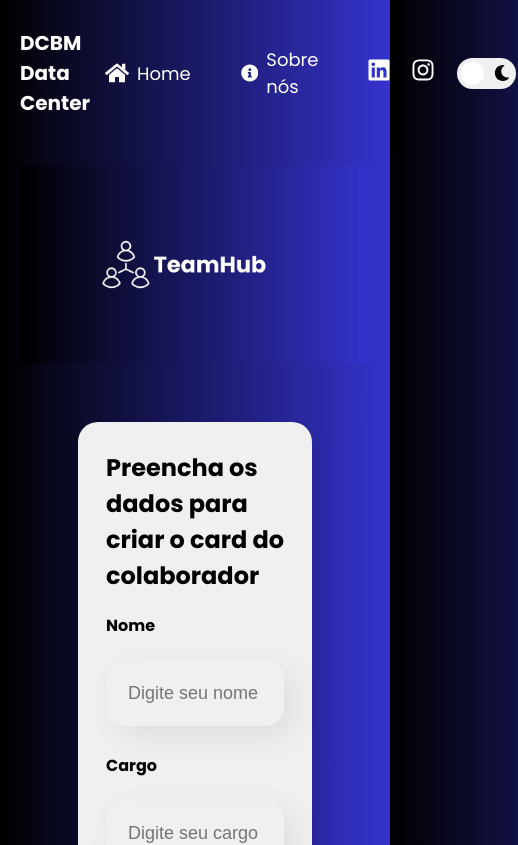
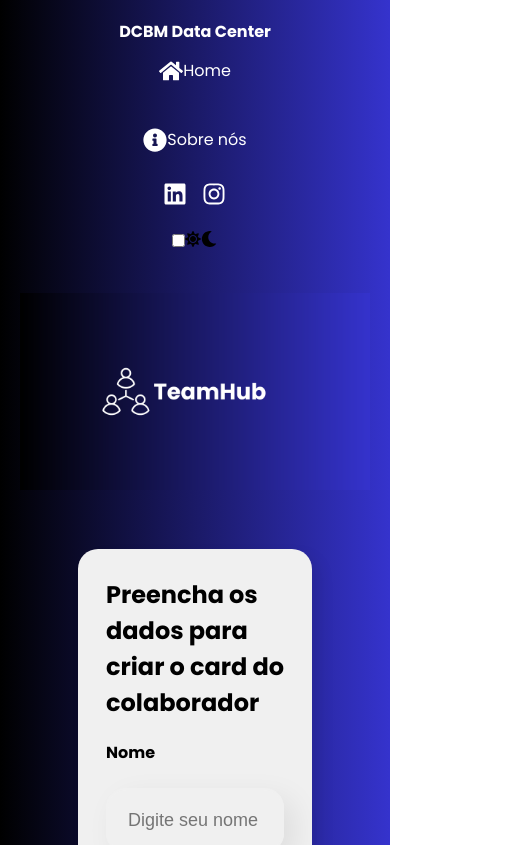
Before and after one commit to GustavoGodoiDev/Organo-teams, a React (Create React App) app: page / in a window 390 px wide. Shown: the top 845 px of the page, 518 px wide, since content can reach past the window. Built offline with nearby package versions, Linux system fonts and the light colour scheme.

Commit message:
Responsividade do Header

```diff
--- a/src/componentes/Colaborador/Colaborador.css
+++ b/src/componentes/Colaborador/Colaborador.css
@@ -31,6 +31,8 @@
     position: relative;
     bottom: -40px;
     margin: 0 auto;
+    border: 4px solid var(--cor-fundo-claro);
+
 }
 
 /* Rodapé do card do colaborador */
--- a/src/componentes/Header/header.css
+++ b/src/componentes/Header/header.css
@@ -1,3 +1,5 @@
+@import '../../variable.css';
+
 /* Estilo geral do header */
 .header {
     background: var(--gradient-background);
@@ -66,13 +68,6 @@
     color: var(--primary-color);
 }
 
-/* Estilo para os ícones da navbar */
-.navbar-links a svg {
-    margin-right: 8px;
-    font-size: 20px;
-    transition: color 0.3s ease;
-}
-
 /* Redes sociais na navbar */
 .navbar-social {
     display: flex;
@@ -92,118 +87,100 @@
 .theme-switch {
     position: relative;
     display: inline-block;
-    width: 70px;  /* Aumentado para melhorar a área de clique */
-    height: 35px; /* Mantido o mesmo tamanho */
+    width: 70px;
+    height: 35px;
     border-radius: 50px;
-    border: 2px solid transparent; /* Borda invisível por padrão */
+    border: 2px solid transparent;
     transition: border-color 0.3s ease;
 }
 
-/* A área de fundo do switch */
-.theme-switch input {
-    opacity: 0;
-    width: 0;
-    height: 0;
+/* Media queries para dispositivos móveis e tablets */
+@media (max-width: 1024px) {
+    .header-container {
+        flex-wrap: wrap;
     }
 
-.theme-switch .slider {
-    position: absolute;
-    cursor: pointer;
-    top: 0;
-    left: 0;
-    right: 0;
-    bottom: 0;
-    background-color: var(--cor-fundo-claro);
-    transition: background-color 0.3s ease;
-    border-radius: 50px;
-    display: flex;
-    justify-content: space-between; /* Alinha os ícones aos extremos */
-    align-items: center;
-    padding: 0 6px;  /* Garantir espaçamento adequado */
+    .header-logo h1 {
+        font-size: var(--font-size-medium);
     }
 
-/* A bolinha dentro do switch */
-.theme-switch .slider:before {
-    content: "";
-    position: absolute;
-    left: 4px;
-    top: 4px;
-    width: 23px;
-    height: 23px;
-    background-color: white;
-    border-radius: 50%;
-    transition: transform 0.3s ease, background-color 0.3s ease;
-    display: flex;
-    justify-content: center;
-    align-items: center;
-    font-size: 18px;
-    z-index: 0;
+    .navbar-links {
+        gap: var(--margin-small);
     }
 
-/* Quando o input está marcado (modo escuro), a bolinha vai para a direita */
-.theme-switch input:checked + .slider {
-    background-color: var(--cor-fundo-escuro);
+    .theme-switch {
+        width: 60px;
+        height: 30px;
     }
 
-/* Quando o input está marcado (modo escuro), a bolinha fica preta */
-.theme-switch input:checked + .slider:before {
-    transform: translateX(35px); /* Move a bolinha para a direita */
-    background-color: black;
+    .theme-switch .slider:before {
+        width: 20px;
+        height: 20px;
+        transform: translateX(25px);
+    }
 }
 
-/* Ícones dentro da bolinha */
-.theme-switch .slider .sun,
-.theme-switch .slider .moon {
-    display: none;  /* Oculta os ícones por padrão */
-    font-size: 18px;  /* Ajusta o tamanho dos ícones */
-    z-index: 2;
+@media (max-width: 768px) {
+    .header-container {
+        flex-direction: column;
+        align-items: center;
+        padding: 0 var(--padding-small);
     }
 
-/* Ícone da lua no modo escuro */
-.theme-switch input:checked + .slider .moon {
-    display: block;
-    color: white;  /* Cor da lua */
+    .header-logo h1 {
+        font-size: var(--font-size-medium);
+        text-align: center;
     }
 
-/* Ícone do sol no modo claro */
-.theme-switch input:not(:checked) + .slider .sun {
-    display: block;
-    color: black;  /* Cor do sol */
+    .navbar {
+        flex-direction: column;
+        align-items: center;
+        gap: var(--margin-small);
     }
 
-/* Borda branca no modo escuro */
-body.dark-mode .theme-switch {
-    border-color: white;
+    .navbar-links {
+        flex-direction: column;
+        align-items: center;
+        gap: var(--padding-small);
     }
 
-/* Estilos para o modo escuro */
-body.dark-mode {
-    background-color: #121212;
-    color: #eaeaea;
-    transition: background-color 0.3s ease, color 0.3s ease;
+    .navbar-social {
+        justify-content: center;
+        gap: var(--padding-small);
+    }
 }
 
-body.dark-mode .header {
-    background-color: #333;
+@media (max-width: 480px) {
+    .header {
+        padding: var(--padding-medium) 0;
     }
 
-body.dark-mode .navbar-links a {
-    color: #eaeaea;
+    .header-container {
+        flex-direction: column;
+        padding: 0 var(--padding-small);
     }
 
-body.dark-mode .navbar-social a {
-    color: #eaeaea;
+    .header-logo h1 {
+        font-size: var(--font-size-small);
     }
 
-body.dark-mode .navbar-links a:hover,
-body.dark-mode .navbar-social a:hover {
-    color: var(--primary-color);
+    .navbar {
+        flex-direction: column;
+        gap: var(--padding-small);
     }
 
-body.dark-mode .header-logo h1 {
-    color: var(--cor-texto-terciario);
+    .navbar-links a {
+        font-size: var(--font-size-small);
     }
 
-body.dark-mode .theme-switch .slider {
-    background-color: var(--cor-primaria-escura);
+    .theme-switch {
+        width: 50px;
+        height: 25px;
     }
+
+    .theme-switch .slider:before {
+        width: 18px;
+        height: 18px;
+        transform: translateX(20px);
+    }
+}
```
Lines whose indentation alone changed are shown as unchanged.
